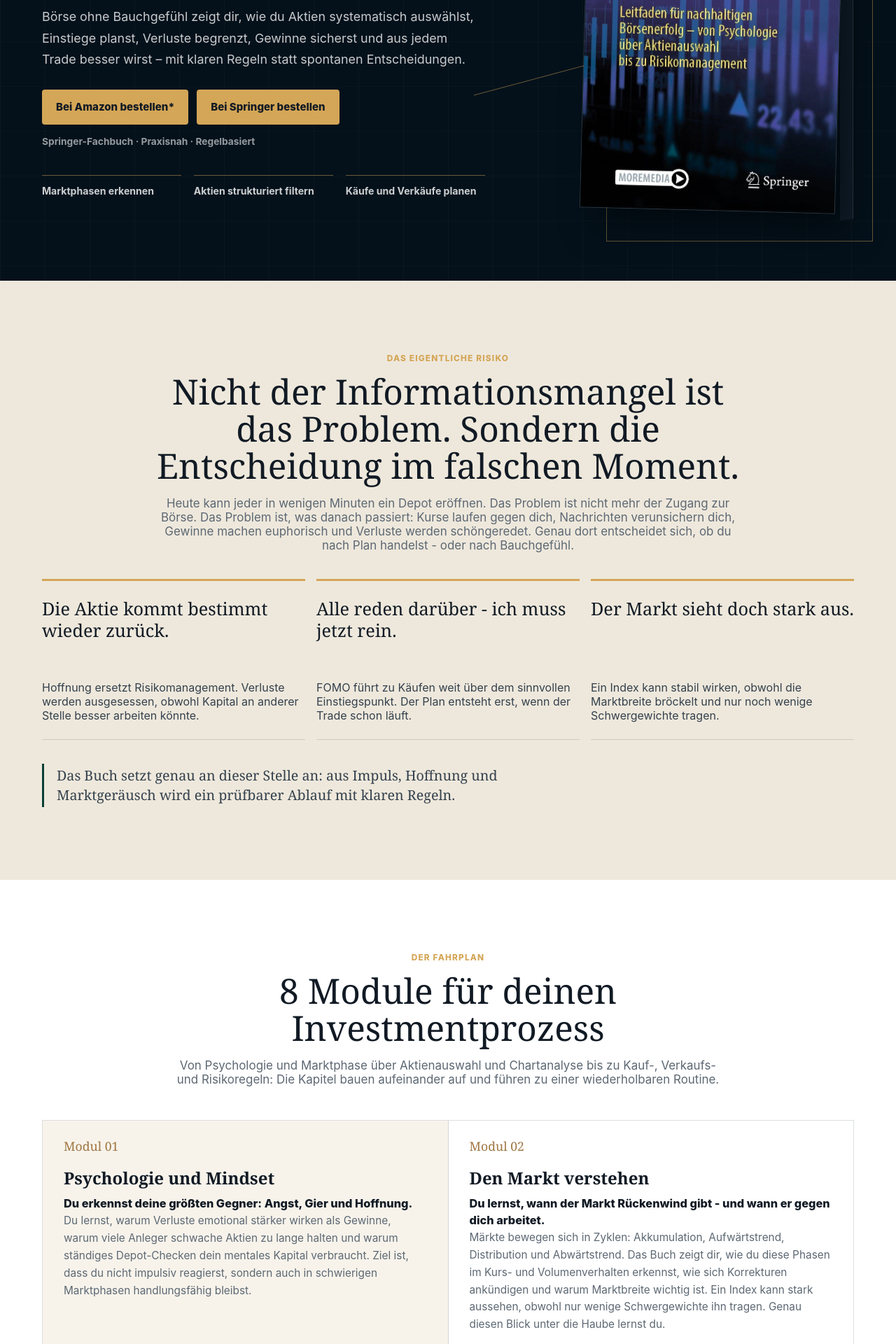
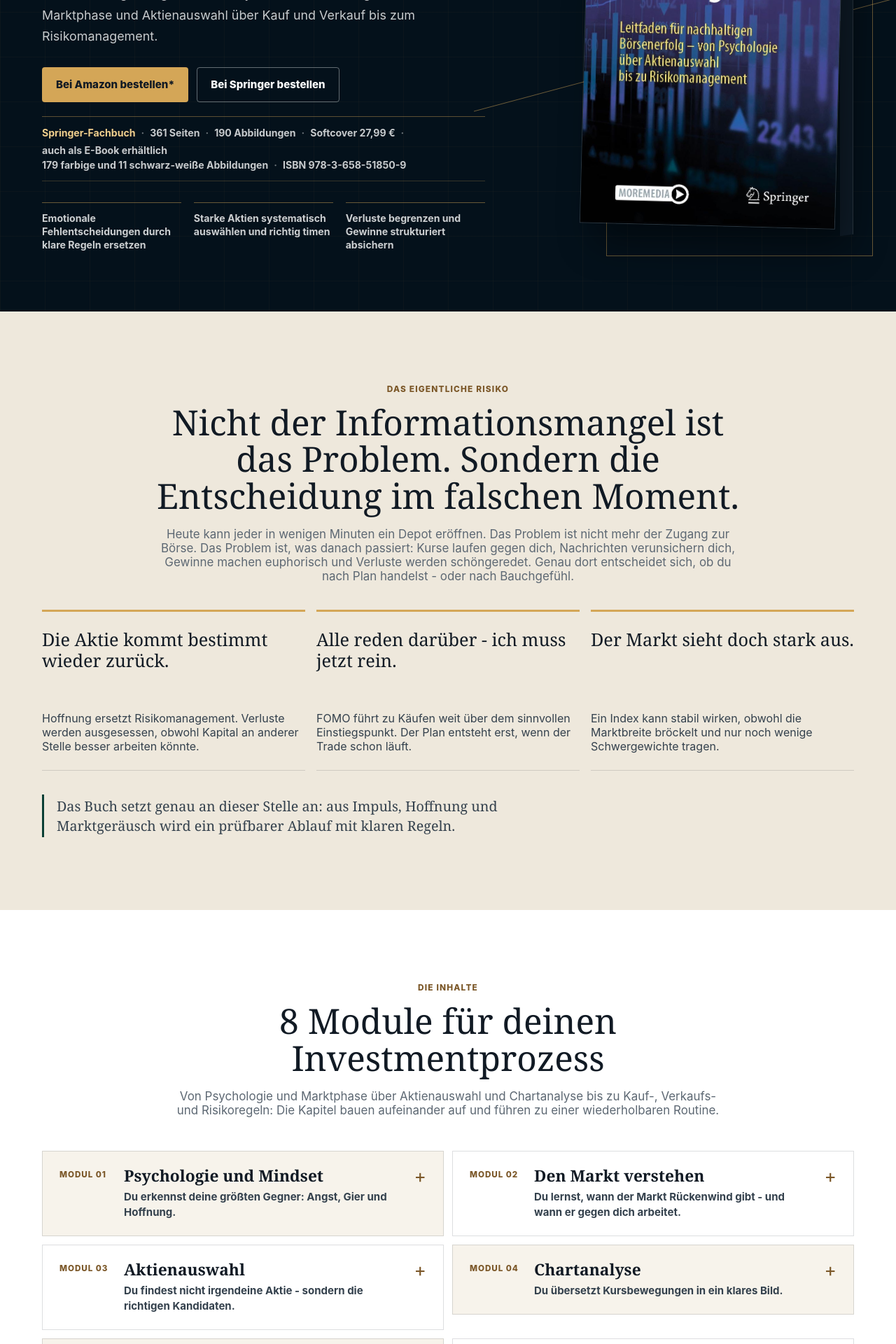
Before and after one commit to Druckkette/boerse_landingpage, a React (Vite) app: page / in a window 1280 px wide. Shown: the part 420-2340 px from the top of the page at 70% size. Built offline with nearby package versions, Linux system fonts and the light colour scheme.

Commit message:
Refine book purchase experience

```diff
--- a/src/App.tsx
+++ b/src/App.tsx
@@ -1,9 +1,9 @@
 import { AuthorSection } from "./components/AuthorSection";
+import { BookContentsSection } from "./components/BookContentsSection";
 import { FaqSection } from "./components/FaqSection";
 import { Footer } from "./components/Footer";
 import { Header } from "./components/Header";
 import { Hero } from "./components/Hero";
-import { LookInsideSection } from "./components/LookInsideSection";
 import { ProblemSection } from "./components/ProblemSection";
 import { PurchaseSection } from "./components/PurchaseSection";
 import { StickyMobileCta } from "./components/StickyMobileCta";
@@ -15,7 +15,7 @@ export default function App() {
       <main>
         <Hero />
         <ProblemSection />
-        <LookInsideSection />
+        <BookContentsSection />
         <AuthorSection />
         <PurchaseSection />
         <FaqSection />
--- a/src/components/LookInsideSection.tsx
+++ b/src/components/BookContentsSection.tsx
@@ -2,12 +2,12 @@ import { bookContents } from "../content";
 import { BOOK_LINKS } from "../config/links";
 import { trackEvent } from "../lib/tracking";
 
-export function LookInsideSection() {
+export function BookContentsSection() {
   return (
     <section className="section contents-section" id="inhalte" aria-labelledby="contents-title">
       <div className="container">
         <div className="section-heading narrow">
-          <p className="section-kicker">Der Fahrplan</p>
+          <p className="section-kicker">Die Inhalte</p>
           <h2 id="contents-title">8 Module für deinen Investmentprozess</h2>
           <p>
             Von Psychologie und Marktphase über Aktienauswahl und Chartanalyse
@@ -17,18 +17,26 @@ export function LookInsideSection() {
         </div>
         <div className="learning-modules">
           {bookContents.map((item, index) => (
-            <article className="learning-module" key={item.title}>
-              <span>Modul {String(index + 1).padStart(2, "0")}</span>
-              <h3>{item.title}</h3>
-              <p className="learning-module-lead">{item.lead}</p>
-              <p>{item.text}</p>
-            </article>
+            <details className="module-details" key={item.title}>
+              <summary className="module-summary">
+                <span className="module-number">Modul {String(index + 1).padStart(2, "0")}</span>
+                <span className="module-heading">
+                  <span className="module-title" role="heading" aria-level={3}>
+                    {item.title}
+                  </span>
+                  <span className="module-lead">{item.lead}</span>
+                </span>
+              </summary>
+              <div className="module-details-content">
+                <p>{item.text}</p>
+              </div>
+            </details>
           ))}
         </div>
-        <div className="inline-purchase-cta" aria-label="Buch kaufen">
+        <div className="inline-purchase-cta" aria-label="Buch bestellen">
           <div>
             <strong>Ein klarer Prozess beginnt mit dem ersten Kapitel.</strong>
-            <p>Bestelle das Buch direkt bei Springer oder Amazon.</p>
+            <p>Das Buch direkt bei Springer oder Amazon bestellen.</p>
           </div>
           <div className="inline-purchase-actions">
             <a
@@ -42,7 +50,7 @@ export function LookInsideSection() {
               Bei Amazon bestellen*
             </a>
             <a
-              className="button button-primary"
+              className="button button-secondary"
               href={BOOK_LINKS.springer}
               target="_blank"
               rel="noreferrer"
--- a/src/components/Header.tsx
+++ b/src/components/Header.tsx
@@ -11,7 +11,7 @@ export function Header() {
         <nav className="nav-links" aria-label="Hauptnavigation">
           <a href="#inhalte">Inhalte</a>
           <a href="#autor">Autor</a>
-          <a href="#kaufen">Kaufen</a>
+          <a href="#kaufen">Buch bestellen</a>
           <a href="#faq">FAQ</a>
         </nav>
         <a
@@ -19,7 +19,7 @@ export function Header() {
           href="#kaufen"
           onClick={() => trackEvent("book_header_cta_click", { target: "purchase" })}
         >
-          Jetzt bestellen
+          Buch bestellen
         </a>
       </div>
     </header>
--- a/src/components/Hero.tsx
+++ b/src/components/Hero.tsx
@@ -1,4 +1,5 @@
 import { BOOK_LINKS, IMAGE_PATHS } from "../config/links";
+import { bookProduct, bookProductDisplay, heroContent } from "../content";
 import { trackEvent } from "../lib/tracking";
 
 export function Hero() {
@@ -10,12 +11,7 @@ export function Hero() {
           <p className="eyebrow">Regelbasiertes Börsenbuch</p>
           <p className="hero-kicker">Investieren mit System statt Emotion.</p>
           <h1 id="hero-title">Börse ohne Bauchgefühl</h1>
-          <p className="hero-subtitle">
-            Börse ohne Bauchgefühl zeigt dir, wie du Aktien systematisch
-            auswählst, Einstiege planst, Verluste begrenzt, Gewinne sicherst
-            und aus jedem Trade besser wirst – mit klaren Regeln statt
-            spontanen Entscheidungen.
-          </p>
+          <p className="hero-subtitle">{heroContent.description}</p>
           <div className="hero-actions" aria-label="Primäre Aktionen">
             <a
               className="button button-primary"
@@ -28,7 +24,7 @@ export function Hero() {
               Bei Amazon bestellen*
             </a>
             <a
-              className="button button-primary"
+              className="button button-secondary"
               href={BOOK_LINKS.springer}
               target="_blank"
               rel="noreferrer"
@@ -37,13 +33,23 @@ export function Hero() {
               Bei Springer bestellen
             </a>
           </div>
-          <p className="hero-trust">
-            Springer-Fachbuch · Praxisnah · Regelbasiert
-          </p>
+          <aside className="hero-product-info" aria-label="Produktinformationen zum Buch">
+            <p className="hero-product-summary">
+              <strong>{bookProduct.publisher}</strong>
+              <span>{bookProductDisplay.pages}</span>
+              <span>{bookProductDisplay.illustrations}</span>
+              <span>{bookProductDisplay.bindingAndPrice}</span>
+              <span>{bookProductDisplay.ebookAvailability}</span>
+            </p>
+            <p className="hero-product-detail">
+              <span>{bookProductDisplay.illustrationDetails}</span>
+              <span>ISBN {bookProduct.isbn}</span>
+            </p>
+          </aside>
           <ul className="hero-bullets" aria-label="Was das Buch vermittelt">
-            <li>Marktphasen erkennen</li>
-            <li>Aktien strukturiert filtern</li>
-            <li>Käufe und Verkäufe planen</li>
+            {heroContent.benefits.map((benefit) => (
+              <li key={benefit}>{benefit}</li>
+            ))}
           </ul>
         </div>
         <figure className="hero-visual" aria-label="Buchcover">
--- a/src/components/QuickPurchaseBar.tsx
+++ b/src/components/QuickPurchaseBar.tsx
@@ -2,7 +2,7 @@ import { trackEvent } from "../lib/tracking";
 
 export function QuickPurchaseBar() {
   return (
-    <section className="quick-purchase" aria-label="Buch vorbestellen">
+    <section className="quick-purchase" aria-label="Buch bestellen">
       <div className="container quick-purchase-inner">
         <div>
           <strong>Börse ohne Bauchgefühl</strong>
@@ -13,7 +13,7 @@ export function QuickPurchaseBar() {
           href="#kaufen"
           onClick={() => trackEvent("book_quick_purchase_click", { target: "purchase" })}
         >
-          Buch vorbestellen
+          Buch bestellen
         </a>
       </div>
     </section>
--- a/src/components/StickyMobileCta.tsx
+++ b/src/components/StickyMobileCta.tsx
@@ -27,14 +27,14 @@ export function StickyMobileCta() {
   return (
     <aside
       className={`mobile-sticky-cta ${isVisible ? "is-visible" : ""}`}
-      aria-label="Buch vorbestellen"
+      aria-label="Buch bestellen"
     >
       <span>Börse ohne Bauchgefühl</span>
       <a
         href="#kaufen"
         onClick={() => trackEvent("book_mobile_sticky_click", { target: "purchase" })}
       >
-        Buch vorbestellen
+        Buch bestellen
       </a>
     </aside>
   );
--- a/src/content.ts
+++ b/src/content.ts
@@ -1,3 +1,62 @@
+export const bookProduct = {
+  publisher: "Springer-Fachbuch",
+  pageCount: 361,
+  colorIllustrationCount: 179,
+  monochromeIllustrationCount: 11,
+  binding: "Softcover",
+  price: "27,99 €",
+  isbn: "978-3-658-51850-9",
+  ebookFormat: "E-Book"
+} as const;
+
+export const bookProductDisplay = {
+  pages: `${bookProduct.pageCount} Seiten`,
+  illustrations: `${bookProduct.colorIllustrationCount + bookProduct.monochromeIllustrationCount} Abbildungen`,
+  illustrationDetails: `${bookProduct.colorIllustrationCount} farbige und ${bookProduct.monochromeIllustrationCount} schwarz-weiße Abbildungen`,
+  bindingAndPrice: `${bookProduct.binding} ${bookProduct.price}`,
+  ebookAvailability: `auch als ${bookProduct.ebookFormat} erhältlich`
+} as const;
+
+export const heroContent = {
+  description:
+    "Ein vollständiges, regelbasiertes System für Privatanleger - von Marktphase und Aktienauswahl über Kauf und Verkauf bis zum Risikomanagement.",
+  benefits: [
+    "Emotionale Fehlentscheidungen durch klare Regeln ersetzen",
+    "Starke Aktien systematisch auswählen und richtig timen",
+    "Verluste begrenzen und Gewinne strukturiert absichern"
+  ]
+} as const;
+
+export const purchaseContent = {
+  kicker: "Buch bestellen",
+  title: "Baue deinen eigenen regelbasierten Investmentprozess auf.",
+  description:
+    "Das Buch verbindet Marktverständnis, Aktienauswahl, Chartanalyse, Kaufregeln, Verkaufsregeln und Risikomanagement zu einem vollständigen Ablauf.",
+  facts: [
+    bookProductDisplay.pages,
+    bookProductDisplay.illustrationDetails,
+    bookProductDisplay.bindingAndPrice,
+    bookProductDisplay.ebookAvailability,
+    bookProduct.publisher,
+    "Geeignet für die Umsetzung neben dem Beruf"
+  ]
+} as const;
+
+export const authorContent = {
+  introduction:
+    "Dr. Aljoscha Michael Groos ist promovierter Wirtschaftswissenschaftler, Diplom-Wirtschaftsingenieur und verfügt über mehr als 15 Jahre praktische Erfahrung im Aktieninvestment an internationalen Börsen.",
+  background:
+    "Sein Interesse an Börse und Aktien begann früh mit einem selbst geführten Spieldepot, das er anhand von Kursen aus der Tageszeitung pflegte. Eigene Fehler, Lernschleifen und praktische Markterfahrung haben seinen Blick geschärft. Auch Verluste im familiären Umfeld während der Dotcom-Blase verstärkten die Erkenntnis, dass fehlendes Wissen und blinde Abhängigkeit von fremden Empfehlungen teuer werden können.",
+  approach:
+    "Daraus entstand der Ansatz hinter „Börse ohne Bauchgefühl“: Anlegern Finanzwissen verständlich zu vermitteln und sie dabei zu unterstützen, Entscheidungen selbstbestimmt, regelbasiert und mit einem klaren Blick auf Risiken vorzubereiten.",
+  signals: [
+    { label: "Fokus", value: "Marktstruktur & relative Stärke" },
+    { label: "Ansatz", value: "Regeln, Checklisten, Routinen" },
+    { label: "Erfahrung", value: "Über 15 Jahre Aktienmärkte" },
+    { label: "Ziel", value: "Selbstbestimmte Entscheidungen" }
+  ]
+} as const;
+
 export const problems = [
   {
     thought: "Die Aktie kommt bestimmt wieder zurück.",
@@ -173,27 +232,6 @@ export const takeaways = [
   }
 ];
 
-export const lookInsideItems = [
-  {
-    label: "Beispiel-Regel",
-    title: "Nie ohne Ausstieg kaufen",
-    text:
-      "Vor dem Einstieg steht fest, wann du falschliegst, wo dein Stopp liegt und wie groß dein maximales Risiko ist."
-  },
-  {
-    label: "Beispiel-Checkliste",
-    title: "Ist die Aktie wirklich in Position?",
-    text:
-      "Marktphase, relative Stärke, Volumen, Basismuster, Abstand zum Kaufpunkt und Quartalszahlen werden vor dem Kauf geprüft."
-  },
-  {
-    label: "Beispiel-Warnsignal",
-    title: "Wenn Stärke zur Distribution wird",
-    text:
-      "Du lernst, wann hohe Kurse nicht mehr Stärke bedeuten, sondern Abgabedruck, Fehlausbrüche oder nachlassende Marktbreite anzeigen."
-  }
-];
-
 export type Testimonial = {
   quote: string;
   name: string;
@@ -215,51 +253,36 @@ export const faqs = [
   {
     question: "Für wen ist das Buch geeignet?",
     answer:
-      "Für Privatanleger, berufstätige Anleger, strukturierte Einsteiger und Fortgeschrittene, die Einzelaktien nicht nur kaufen, sondern verstehen, auswählen, timen und managen wollen."
+      "Für Privatanleger, berufstätige Anleger, strukturierte Einsteiger und Fortgeschrittene, die einen vollständigen und wiederholbaren Investmentprozess suchen."
   },
   {
-    question: "Für wen ist das Buch nicht geeignet?",
+    question: "Ist das Buch auch für Anfänger geeignet?",
     answer:
-      "Nicht passend ist es, wenn du schnelle Aktientipps ohne eigenes Denken suchst, garantierte Renditen erwartest oder ohne Regeln in Hypes springen möchtest."
+      "Ja, wenn du bereit bist, dich ernsthaft mit Marktphase, Risiko, Aktienauswahl und Regeln auseinanderzusetzen. Es ist kein oberflächliches „Schnell reich werden“-Buch, sondern führt Schritt für Schritt durch einen strukturierten Prozess."
+  },
+  {
+    question: "Geht es eher um langfristiges Investieren oder Trading?",
+    answer:
+      "Das Buch verbindet langfristiges Denken bei der Aktienauswahl mit regelbasiertem Positionsmanagement, Kaufzeitpunkten, Verkaufsregeln und Risikobegrenzung."
+  },
+  {
+    question: "Enthält das Buch konkrete Aktienempfehlungen?",
+    answer:
+      "Nein. Das Buch enthält keine aktuellen Aktientipps oder Kaufempfehlungen. Du lernst, Kandidaten selbst zu finden, zu prüfen und zu managen."
+  },
+  {
+    question: "Wie viel Zeit brauche ich für die Umsetzung?",
+    answer:
+      "Die beschriebenen Routinen sind so aufgebaut, dass sie grundsätzlich neben dem Beruf umsetzbar sind. Als Orientierung kannst du mit etwa 30 bis 45 Minuten täglicher Beschäftigung rechnen; der tatsächliche Zeitaufwand hängt von deinem Vorgehen und der Marktlage ab."
+  },
+  {
+    question: "In welchen Formaten ist das Buch erhältlich?",
+    answer:
+      `Das Buch ist als ${bookProduct.binding} und als ${bookProduct.ebookFormat} erhältlich.`
   },
   {
     question: "Ist das Buch eine Anlageberatung?",
     answer:
-      "Nein. Das Buch gibt keine individuellen Kauf- oder Verkaufsempfehlungen. Es vermittelt einen strukturierten Prozess, mit dem du eigene Entscheidungen bewusster vorbereiten, umsetzen und nachbereiten kannst."
-  },
-  {
-    question: "Geht es um langfristiges Investieren oder Trading?",
-    answer:
-      "Das Buch verbindet langfristiges Denken mit regelbasiertem Positionsmanagement. Im Mittelpunkt stehen Aktienauswahl, Marktphase, Einstieg, Ausstieg und Risikobegrenzung - also die Frage, wie du Entscheidungen systematisch triffst."
-  },
-  {
-    question: "Ist das Buch für Anfänger geeignet?",
-    answer:
-      "Ja, wenn du bereit bist, dich ernsthaft mit Börse, Risiko und Entscheidungsprozessen auseinanderzusetzen. Das Buch startet bei Psychologie und Marktverständnis und führt Schritt für Schritt zu konkreten Regeln."
-  },
-  {
-    question: "Ist das Buch auch für Berufstätige umsetzbar?",
-    answer:
-      "Ja. Die Routinen sind so gedacht, dass du nicht permanent Kurse beobachten musst. Ziel ist ein klarer Ablauf, der mit etwa 30 bis 45 Minuten täglicher Beschäftigung vereinbar ist."
-  },
-  {
-    question: "Bekomme ich konkrete Aktienempfehlungen?",
-    answer:
-      "Nein. Der Fokus liegt nicht auf Tipps, sondern auf einem Prozess, mit dem du selbst Kandidaten findest, prüfst und managst."
-  },
-  {
-    question: "Warum spielt Psychologie eine so große Rolle?",
-    answer:
-      "Weil viele Fehler nicht aus fehlenden Informationen entstehen, sondern aus Angst, Gier, Hoffnung, FOMO oder Selbstüberschätzung. Das Buch zeigt, wie du diese Muster erkennst und durch Regeln ersetzt."
-  },
-  {
-    question: "Was unterscheidet das Buch von typischen Börsenratgebern?",
-    answer:
-      "Es behandelt nicht nur einzelne Tipps oder Kennzahlen, sondern den gesamten Ablauf: Mindset, Marktphase, Aktienauswahl, Chartanalyse, Kaufregeln, Verkaufsregeln, Risiko, Portfolio und Lernroutine."
-  },
-  {
-    question: "Verspricht das Buch höhere Renditen?",
-    answer:
-      "Nein. Es gibt kein Renditeversprechen. Ziel ist, deine Entscheidungsqualität zu verbessern, Risiken bewusster zu steuern und emotionale Fehler zu reduzieren."
+      "Nein. Das Buch bietet keine individuelle Anlage- oder Finanzberatung und ist keine Aufforderung zum Kauf oder Verkauf von Wertpapieren."
   }
 ];
--- a/src/styles.css
+++ b/src/styles.css
@@ -11,6 +11,7 @@
   --pine-deep: #062e27;
   --gold: #d4a657;
   --gold-soft: #f1cf8d;
+  --bronze: #7b5728;
   --line: rgba(17, 26, 36, 0.14);
   --line-light: rgba(255, 255, 255, 0.16);
   --serif: Georgia, "Times New Roman", Times, serif;
@@ -195,11 +196,15 @@ button {
 .eyebrow,
 .section-kicker {
   margin: 0 0 14px;
-  color: var(--gold);
+  color: var(--bronze);
   font-size: 0.74rem;
   font-weight: 840;
   letter-spacing: 0.1em;
   text-transform: uppercase;
+}
+
+.hero .eyebrow {
+  color: var(--gold-soft);
 }
 
 .hero-kicker {
@@ -297,11 +302,52 @@ h3 {
   color: var(--gold-soft);
 }
 
-.hero-trust {
-  margin: 16px 0 0;
+.hero-product-info {
+  max-width: 650px;
+  margin: 20px 0 0;
+  border-top: 1px solid rgba(212, 166, 87, 0.42);
+  border-bottom: 1px solid rgba(212, 166, 87, 0.24);
+  padding: 12px 0;
+}
+
+.hero-product-info p {
+  margin: 0;
+  color: rgba(255, 255, 255, 0.78);
+  font-size: 0.88rem;
+  font-weight: 660;
+  line-height: 1.5;
+}
+
+.hero-product-summary,
+.hero-product-detail {
+  display: flex;
+  flex-wrap: wrap;
+  gap: 4px 0;
+}
+
+.hero-product-summary > *,
+.hero-product-detail > * {
+  display: inline-flex;
+  align-items: center;
+  white-space: nowrap;
+}
+
+.hero-product-summary > *:not(:last-child)::after,
+.hero-product-detail > *:not(:last-child)::after {
+  content: "·";
+  margin: 0 8px;
+  color: rgba(255, 255, 255, 0.42);
+}
+
+.hero-product-detail {
+  margin-top: 4px;
   color: rgba(255, 255, 255, 0.58);
-  font-size: 0.86rem;
-  font-weight: 680;
+  font-size: 0.8rem;
+  font-weight: 590;
+}
+
+.hero-product-info strong {
+  color: var(--gold-soft);
 }
 
 .hero-bullets {
@@ -310,7 +356,7 @@ h3 {
   gap: 18px;
   max-width: 660px;
   padding: 0;
-  margin: 40px 0 0;
+  margin: 30px 0 0;
   list-style: none;
 }
 
@@ -449,49 +495,89 @@ h3 {
 .learning-modules {
   display: grid;
   grid-template-columns: repeat(2, minmax(0, 1fr));
-  border-top: 1px solid var(--line);
-  border-left: 1px solid var(--line);
+  gap: 12px;
+  align-items: start;
 }
 
-.learning-module {
-  min-height: 330px;
-  border-right: 1px solid var(--line);
-  border-bottom: 1px solid var(--line);
-  padding: 28px 30px 30px;
+.module-details {
+  border: 1px solid var(--line);
   background: var(--paper);
 }
 
-.learning-module:nth-child(4n + 2),
-.learning-module:nth-child(4n + 3) {
+.module-details:nth-child(4n + 2),
+.module-details:nth-child(4n + 3) {
   background: var(--white);
 }
 
-.learning-module span {
-  display: block;
-  margin-bottom: 22px;
-  color: #9f7540;
-  font-family: var(--serif);
-  font-size: 1.1rem;
+.module-summary {
+  display: grid;
+  grid-template-columns: 76px minmax(0, 1fr) 32px;
+  gap: 16px;
+  align-items: start;
+  cursor: pointer;
+  padding: 22px 24px;
+  color: var(--ink);
+  list-style: none;
+}
+
+.module-summary::-webkit-details-marker {
+  display: none;
+}
+
+.module-summary::after {
+  content: "+";
+  justify-self: end;
+  color: var(--bronze);
+  font-size: 1.65rem;
+  font-weight: 400;
   line-height: 1;
 }
 
-.learning-module h3 {
-  margin-bottom: 12px;
+.module-details[open] .module-summary::after {
+  content: "-";
 }
 
-.learning-module p {
-  margin-bottom: 0;
-  color: var(--muted);
-  font-size: 0.96rem;
-  line-height: 1.62;
+.module-number {
+  padding-top: 4px;
+  color: var(--bronze);
+  font-size: 0.73rem;
+  font-weight: 840;
+  letter-spacing: 0.08em;
+  line-height: 1.3;
+  text-transform: uppercase;
 }
 
-.learning-module-lead {
-  margin: 0 0 12px;
-  color: var(--ink) !important;
-  font-size: 1.02rem !important;
-  font-weight: 760;
-  line-height: 1.46 !important;
+.module-heading {
+  display: grid;
+  gap: 7px;
+}
+
+.module-title {
+  color: var(--ink);
+  font-family: var(--serif);
+  font-size: 1.42rem;
+  font-weight: 600;
+  line-height: 1.12;
+}
+
+.module-lead {
+  color: var(--ink-soft);
+  font-size: 0.94rem;
+  font-weight: 730;
+  line-height: 1.45;
+}
+
+.module-details-content {
+  border-top: 1px solid var(--line);
+  padding: 16px 24px 22px 116px;
+}
+
+.module-details-content p {
+  max-width: 620px;
+  margin: 0;
+  color: var(--muted);
+  font-size: 0.95rem;
+  line-height: 1.62;
 }
 
 .inline-purchase-cta {
@@ -606,7 +692,7 @@ h3 {
   color: rgba(255, 255, 255, 0.72);
 }
 
-.purchase-bullets {
+.purchase-facts {
   display: grid;
   grid-template-columns: repeat(2, minmax(0, 1fr));
   gap: 10px 20px;
@@ -615,7 +701,7 @@ h3 {
   list-style: none;
 }
 
-.purchase-bullets li {
+.purchase-facts li {
   position: relative;
   padding-left: 18px;
   color: rgba(255, 255, 255, 0.82);
@@ -623,7 +709,7 @@ h3 {
   font-weight: 670;
 }
 
-.purchase-bullets li::before {
+.purchase-facts li::before {
   content: "";
   position: absolute;
   top: 0.7em;
@@ -665,11 +751,11 @@ h3 {
   border-top: 1px solid var(--line);
 }
 
-details {
+.faq-list details {
   border-bottom: 1px solid var(--line);
 }
 
-summary {
+.faq-list summary {
   position: relative;
   cursor: pointer;
   padding: 20px 42px 20px 0;
@@ -681,11 +767,11 @@ summary {
   list-style: none;
 }
 
-summary::-webkit-details-marker {
+.faq-list summary::-webkit-details-marker {
   display: none;
 }
 
-summary::after {
+.faq-list summary::after {
   content: "+";
   position: absolute;
   top: 17px;
@@ -697,11 +783,11 @@ summary::after {
   line-height: 1;
 }
 
-details[open] summary::after {
+.faq-list details[open] summary::after {
   content: "-";
 }
 
-details p {
+.faq-list details p {
   max-width: 760px;
   margin: 0;
   padding: 0 34px 22px 0;
@@ -830,7 +916,7 @@ details p {
 
 @media (max-width: 620px) {
   body {
-    padding-bottom: 82px;
+    padding-bottom: max(96px, calc(82px + env(safe-area-inset-bottom)));
   }
 
   .container {
@@ -883,6 +969,24 @@ details p {
     line-height: 1.58;
   }
 
+  .hero-product-info {
+    margin-top: 18px;
+  }
+
+  .hero-product-info p {
+    font-size: 0.86rem;
+  }
+
+  .hero-product-summary,
+  .hero-product-detail {
+    gap: 4px 12px;
+  }
+
+  .hero-product-summary > *::after,
+  .hero-product-detail > *::after {
+    display: none;
+  }
+
   .hero-actions,
   .inline-purchase-actions,
   .purchase-actions {
@@ -915,7 +1019,7 @@ details p {
 
   .problem-grid,
   .learning-modules,
-  .purchase-bullets,
+  .purchase-facts,
   .author-signals {
     grid-template-columns: 1fr;
   }
@@ -924,13 +1028,30 @@ details p {
     min-height: auto;
   }
 
-  .learning-module {
-    min-height: auto;
-    padding: 24px 20px;
+  .learning-modules {
+    gap: 9px;
   }
 
-  .learning-module span {
-    margin-bottom: 16px;
+  .module-summary {
+    grid-template-columns: 62px minmax(0, 1fr) 26px;
+    gap: 10px;
+    padding: 17px 16px;
+  }
+
+  .module-title {
+    font-size: 1.23rem;
+  }
+
+  .module-lead {
+    font-size: 0.9rem;
+  }
+
+  .module-details-content {
+    padding: 14px 16px 18px;
+  }
+
+  .module-details-content p {
+    font-size: 0.93rem;
   }
 
   .inline-purchase-cta {
@@ -961,16 +1082,16 @@ details p {
     gap: 30px;
   }
 
-  summary {
+  .faq-list summary {
     padding: 17px 34px 17px 0;
     font-size: 1.08rem;
   }
 
-  summary::after {
+  .faq-list summary::after {
     top: 14px;
   }
 
-  details p {
+  .faq-list details p {
     padding: 0 18px 18px 0;
   }
 
@@ -982,7 +1103,7 @@ details p {
   .mobile-sticky-cta {
     position: fixed;
     right: 12px;
-    bottom: 12px;
+    bottom: max(12px, env(safe-area-inset-bottom));
     left: 12px;
     z-index: 40;
     display: grid;
@@ -991,7 +1112,7 @@ details p {
     align-items: center;
     border: 1px solid rgba(255, 255, 255, 0.2);
     border-radius: 5px;
-    padding: 9px 9px 9px 14px;
+    padding: 9px 9px max(9px, calc(9px + env(safe-area-inset-bottom))) 14px;
     background: var(--navy);
     color: var(--white);
     opacity: 0;
```
Also changed, not shown: src/components/AuthorSection.tsx (+10 -35 lines), src/components/PurchaseSection.tsx (+9 -14 lines).
